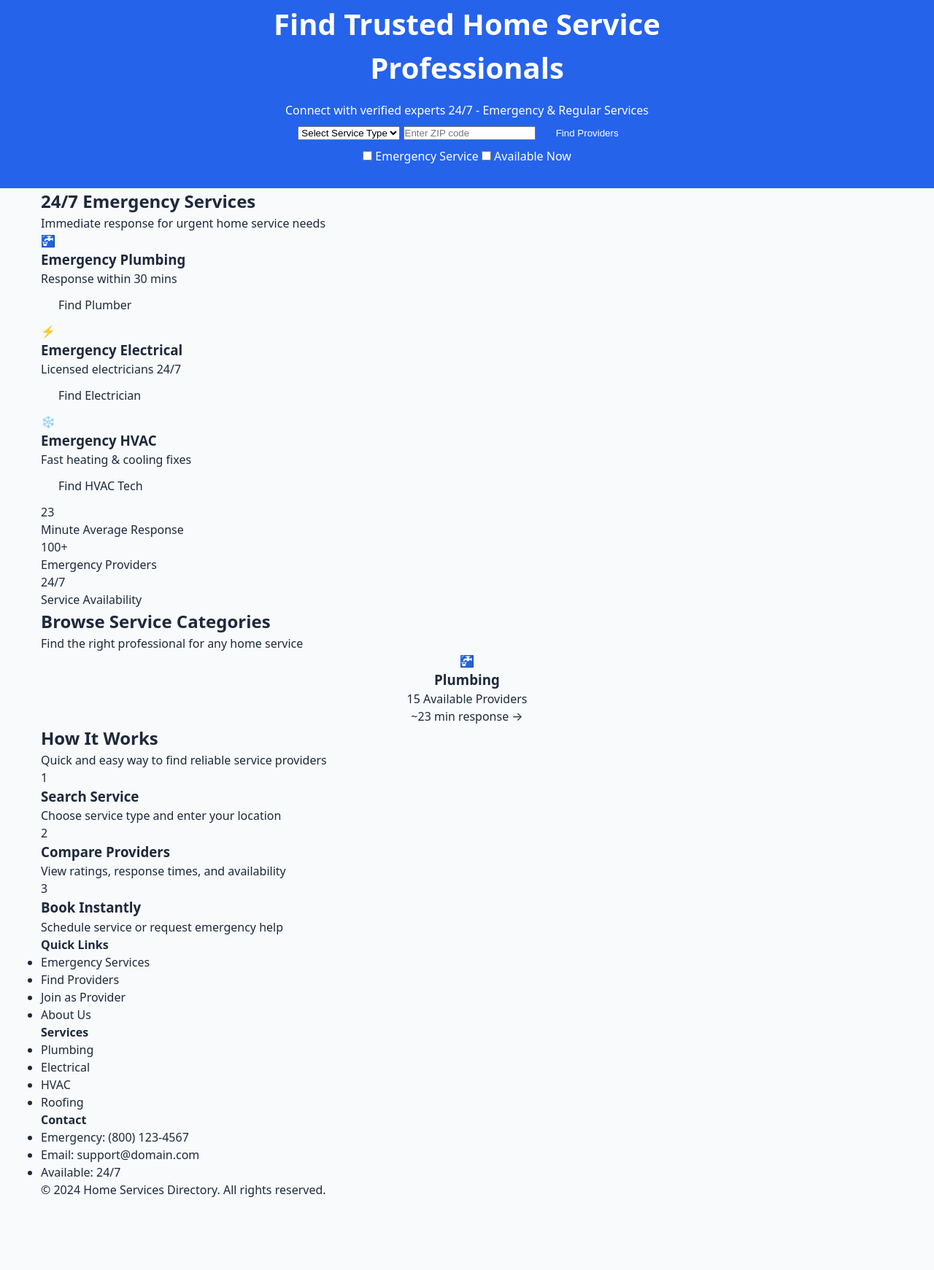
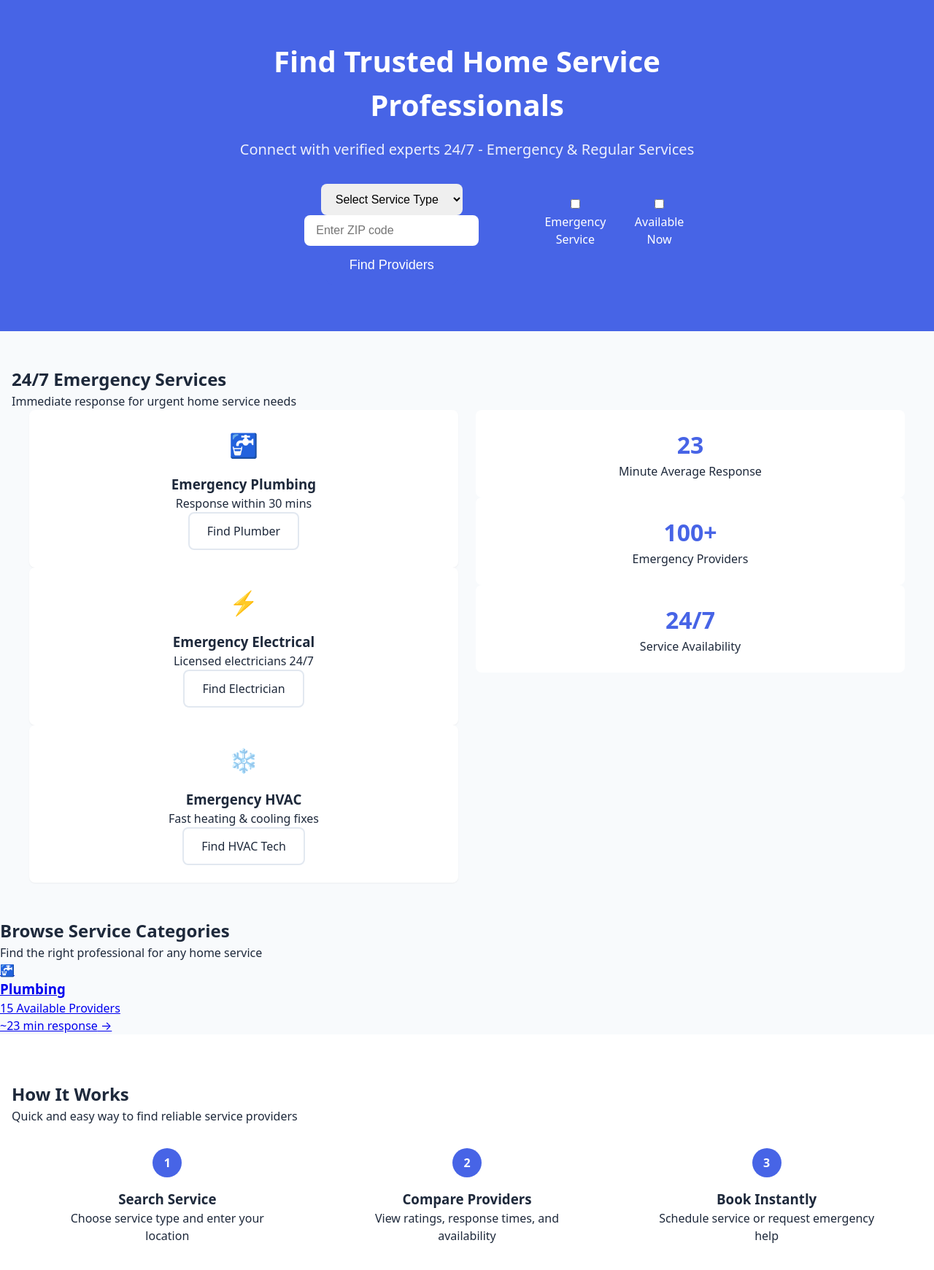
Before and after one commit to anshc10/home-services-directory, a plain HTML site: page index.html in a window 1280 px wide. Shown: the part 139-1880 px from the top of the page at 73% size. Before the commit the page ends 1782 px from the top, so only its background shows below. Drawn offline with Linux system fonts and the light colour scheme.

Commit message:
Update styles.css

```diff
--- a/styles.css
+++ b/styles.css
@@ -1,31 +1,16 @@
-/* 1. Root Variables - Theme Colors & Settings */
+/* Root Variables */
 :root {
-    --primary: #2563eb;
-    --primary-dark: #1d4ed8;
-    --secondary: #64748b;
-    --danger: #dc2626;
-    --success: #16a34a;
-    --warning: #eab308;
-    --background: #f8fafc;
-    --text: #1e293b;
-    --text-light: #64748b;
-    --card: #ffffff;
-    --border: #e2e8f0;
-
-    /* Spacing */
-    --spacing-xs: 0.25rem;
-    --spacing-sm: 0.5rem;
-    --spacing-md: 1rem;
-    --spacing-lg: 1.5rem;
-    --spacing-xl: 2rem;
-
-    /* Shadows */
+    --primary: #4764E6;    /* Blue for branded elements */
+    --danger: #DC2626;     /* Red for emergency */
+    --background: #F8FAFC;
+    --text: #1E293B;
+    --card: #FFFFFF;
+    --border: #E2E8F0;
     --shadow-sm: 0 1px 2px rgba(0,0,0,0.05);
     --shadow-md: 0 4px 6px rgba(0,0,0,0.1);
-    --shadow-lg: 0 10px 15px rgba(0,0,0,0.1);
 }
 
-/* 2. Reset & Base Styles */
+/* Base Reset */
 * {
     margin: 0;
     padding: 0;
@@ -39,39 +24,26 @@ body {
     line-height: 1.5;
 }
 
-a {
-    color: inherit;
-    text-decoration: none;
+/* Emergency Banner */
+.emergency-banner {
+    background: var(--danger);
+    color: white;
+    padding: 0.75rem;
+    text-align: center;
+    font-weight: 500;
 }
 
-img {
-    max-width: 100%;
-    height: auto;
-}
-
-/* 3. Layout & Container */
-.container {
-    max-width: 1200px;
-    margin: 0 auto;
-    padding: 0 var(--spacing-md);
-}
-
-.grid {
-    display: grid;
-    gap: var(--spacing-lg);
-}
-
-/* 4. Navigation */
+/* Navigation */
 .nav {
-    background: var(--card);
-    padding: var(--spacing-md);
-    box-shadow: var(--shadow-sm);
-    position: sticky;
-    top: 0;
-    z-index: 100;
+    background: white;
+    padding: 1rem;
+    border-bottom: 1px solid var(--border);
 }
 
 .nav-container {
+    max-width: 1200px;
+    margin: 0 auto;
+    padding: 0 1rem;
     display: flex;
     justify-content: space-between;
     align-items: center;
@@ -81,25 +53,28 @@ img {
     font-size: 1.5rem;
     font-weight: bold;
     color: var(--primary);
+    text-decoration: none;
 }
 
 .nav-search {
     flex: 1;
     max-width: 500px;
-    margin: 0 var(--spacing-xl);
+    margin: 0 2rem;
 }
 
-.nav-actions {
-    display: flex;
-    gap: var(--spacing-md);
-    align-items: center;
+.search-bar {
+    width: 100%;
+    padding: 0.75rem 1rem;
+    border: 2px solid var(--border);
+    border-radius: 0.5rem;
+    font-size: 1rem;
 }
 
-/* 5. Hero Section */
+/* Hero Section */
 .hero {
     background: var(--primary);
     color: white;
-    padding: var(--spacing-xl) 0;
+    padding: 4rem 1rem;
     text-align: center;
 }
 
@@ -110,62 +85,106 @@ img {
 
 .hero h1 {
     font-size: 2.5rem;
-    margin-bottom: var(--spacing-md);
+    margin-bottom: 1rem;
+    font-weight: 700;
 }
 
-/* 6. Search Components */
-.search-bar {
-    width: 100%;
-    padding: var(--spacing-md);
-    border: 2px solid var(--border);
+.hero p {
+    font-size: 1.25rem;
+    opacity: 0.9;
+    margin-bottom: 2rem;
+}
+
+/* Search Form */
+.hero-search {
+    display: flex;
+    gap: 0.5rem;
+    max-width: 600px;
+    margin: 0 auto;
+}
+
+.hero-search select,
+.hero-search input {
+    padding: 0.75rem 1rem;
+    border: none;
     border-radius: 0.5rem;
     font-size: 1rem;
 }
 
-.search-form {
-    background: var(--card);
-    padding: var(--spacing-lg);
+.search-options {
+    display: flex;
+    gap: 2rem;
+    justify-content: center;
+    margin-top: 1rem;
+    color: white;
+}
+
+/* Emergency Services Section */
+.emergency-services {
+    padding: 3rem 1rem;
+}
+
+.emergency-grid {
+    display: grid;
+    grid-template-columns: repeat(auto-fit, minmax(250px, 1fr));
+    gap: 1.5rem;
+    max-width: 1200px;
+    margin: 0 auto;
+}
+
+.emergency-card {
+    background: white;
+    padding: 1.5rem;
     border-radius: 0.5rem;
+    box-shadow: var(--shadow-sm);
+    text-align: center;
+    transition: transform 0.2s;
+}
+
+.emergency-card:hover {
+    transform: translateY(-2px);
     box-shadow: var(--shadow-md);
 }
 
-/* 7. Cards & Components */
-.card {
-    background: var(--card);
-    border-radius: 0.5rem;
-    padding: var(--spacing-lg);
-    box-shadow: var(--shadow-sm);
+.emergency-icon {
+    font-size: 2rem;
+    margin-bottom: 1rem;
 }
 
-.provider-card {
+/* Stats Section */
+.stats-grid {
     display: grid;
-    grid-template-columns: auto 1fr auto;
-    gap: var(--spacing-lg);
-    align-items: center;
-    margin-bottom: var(--spacing-lg);
+    grid-template-columns: repeat(auto-fit, minmax(200px, 1fr));
+    gap: 1rem;
+    max-width: 1200px;
+    margin: 2rem auto;
 }
 
-.category-card {
+.stat-card {
+    background: white;
+    padding: 1.5rem;
+    border-radius: 0.5rem;
     text-align: center;
-    transition: transform 0.2s;
-    cursor: pointer;
 }
 
-.category-card:hover {
-    transform: translateY(-2px);
+.stat-value {
+    font-size: 2rem;
+    font-weight: bold;
+    color: var(--primary);
 }
 
-/* 8. Buttons */
+/* Buttons */
 .btn {
     display: inline-flex;
     align-items: center;
     justify-content: center;
     padding: 0.75rem 1.5rem;
-    border-radius: 0.375rem;
+    border-radius: 0.5rem;
     font-weight: 500;
     cursor: pointer;
     border: none;
-    transition: all 0.2s;
+    transition: opacity 0.2s;
+    text-decoration: none;
 }
 
 .btn-primary {
@@ -173,140 +192,118 @@ img {
     color: white;
 }
 
-.btn-primary:hover {
-    background: var(--primary-dark);
-}
-
 .btn-danger {
     background: var(--danger);
     color: white;
 }
 
-.btn-block {
-    width: 100%;
+.btn-outline {
+    border: 2px solid var(--border);
+    background: white;
+    color: var(--text);
 }
 
-/* 9. Forms */
-.form-group {
-    margin-bottom: var(--spacing-lg);
+.btn-lg {
+    padding: 1rem 2rem;
+    font-size: 1.125rem;
 }
 
-.form-label {
-    display: block;
-    margin-bottom: var(--spacing-sm);
-    font-weight: 500;
+/* How It Works */
+.how-it-works {
+    padding: 4rem 1rem;
+    background: white;
 }
 
-.form-input {
-    width: 100%;
-    padding: var(--spacing-md);
-    border: 2px solid var(--border);
-    border-radius: 0.375rem;
-    font-size: 1rem;
+.steps-grid {
+    display: grid;
+    grid-template-columns: repeat(auto-fit, minmax(250px, 1fr));
+    gap: 2rem;
+    max-width: 1200px;
+    margin: 0 auto;
 }
 
-/* 10. Authentication Pages */
-.auth-container {
-    min-height: 100vh;
+.step-card {
+    text-align: center;
+    padding: 2rem;
+}
+
+.step-number {
+    width: 40px;
+    height: 40px;
+    background: var(--primary);
+    color: white;
+    border-radius: 50%;
     display: flex;
     align-items: center;
     justify-content: center;
-    padding: var(--spacing-xl);
-}
-
-.auth-card {
-    width: 100%;
-    max-width: 400px;
-}
-
-.auth-card-wide {
-    max-width: 800px;
-}
-
-/* 11. Provider Profile */
-.profile-header {
-    background: var(--primary);
-    color: white;
-    padding: var(--spacing-xl) 0;
-}
-
-.profile-grid {
-    display: grid;
-    grid-template-columns: 2fr 1fr;
-    gap: var(--spacing-xl);
-}
-
-/* 12. Reviews */
-.review-item {
-    border-bottom: 1px solid var(--border);
-    padding: var(--spacing-lg) 0;
-}
-
-.rating {
-    color: var(--warning);
+    margin: 0 auto 1rem;
     font-weight: bold;
 }
 
-/* 13. Status Indicators */
-.status-badge {
-    display: inline-flex;
-    align-items: center;
-    padding: var(--spacing-xs) var(--spacing-sm);
-    border-radius: 9999px;
-    font-size: 0.875rem;
+/* Footer */
+.footer {
+    background: white;
+    padding: 4rem 1rem 2rem;
+    border-top: 1px solid var(--border);
 }
 
-.status-online {
-    background: rgba(22, 163, 74, 0.1);
-    color: var(--success);
+.footer-grid {
+    display: grid;
+    grid-template-columns: repeat(auto-fit, minmax(200px, 1fr));
+    gap: 2rem;
+    max-width: 1200px;
+    margin: 0 auto;
 }
 
-/* 14. Utilities */
-.text-center { text-align: center; }
-.mt-1 { margin-top: var(--spacing-sm); }
-.mt-2 { margin-top: var(--spacing-md); }
-.mt-4 { margin-top: var(--spacing-lg); }
-
-/* 15. Responsive Design */
-@media (max-width: 768px) {
-    .nav-container {
-        flex-direction: column;
-        gap: var(--spacing-md);
+.footer h4 {
+    margin-bottom: 1rem;
+    color: var(--text);
 }
 
-    .nav-search {
-        margin: var(--spacing-md) 0;
-        max-width: 100%;
+.footer ul {
+    list-style: none;
 }
 
-    .provider-card {
-        grid-template-columns: 1fr;
-        text-align: center;
+.footer li {
+    margin-bottom: 0.5rem;
 }
 
-    .profile-grid {
-        grid-template-columns: 1fr;
+.footer a {
+    color: var(--text);
+    opacity: 0.8;
+    text-decoration: none;
 }
 
-    .search-form {
-        padding: var(--spacing-md);
+.footer-bottom {
+    text-align: center;
+    margin-top: 3rem;
+    padding-top: 2rem;
+    border-top: 1px solid var(--border);
+    color: var(--text);
+    opacity: 0.8;
 }
 
-    .auth-card {
-        padding: var(--spacing-md);
-    }
-}
-
-@media (max-width: 480px) {
+/* Responsive Design */
+@media (max-width: 768px) {
     .hero h1 {
         font-size: 2rem;
     }
 
-    .btn {
-        padding: 0.5rem 1rem;
+    .hero-search {
+        flex-direction: column;
     }
 
-    .container {
-        padding: 0 var(--spacing-sm);
+    .nav-container {
+        flex-direction: column;
+        gap: 1rem;
+    }
+
+    .nav-search {
+        margin: 1rem 0;
+        max-width: 100%;
+    }
+
+    .emergency-grid {
+        grid-template-columns: 1fr;
     }
 }
```
Lines whose indentation alone changed are shown as unchanged.
